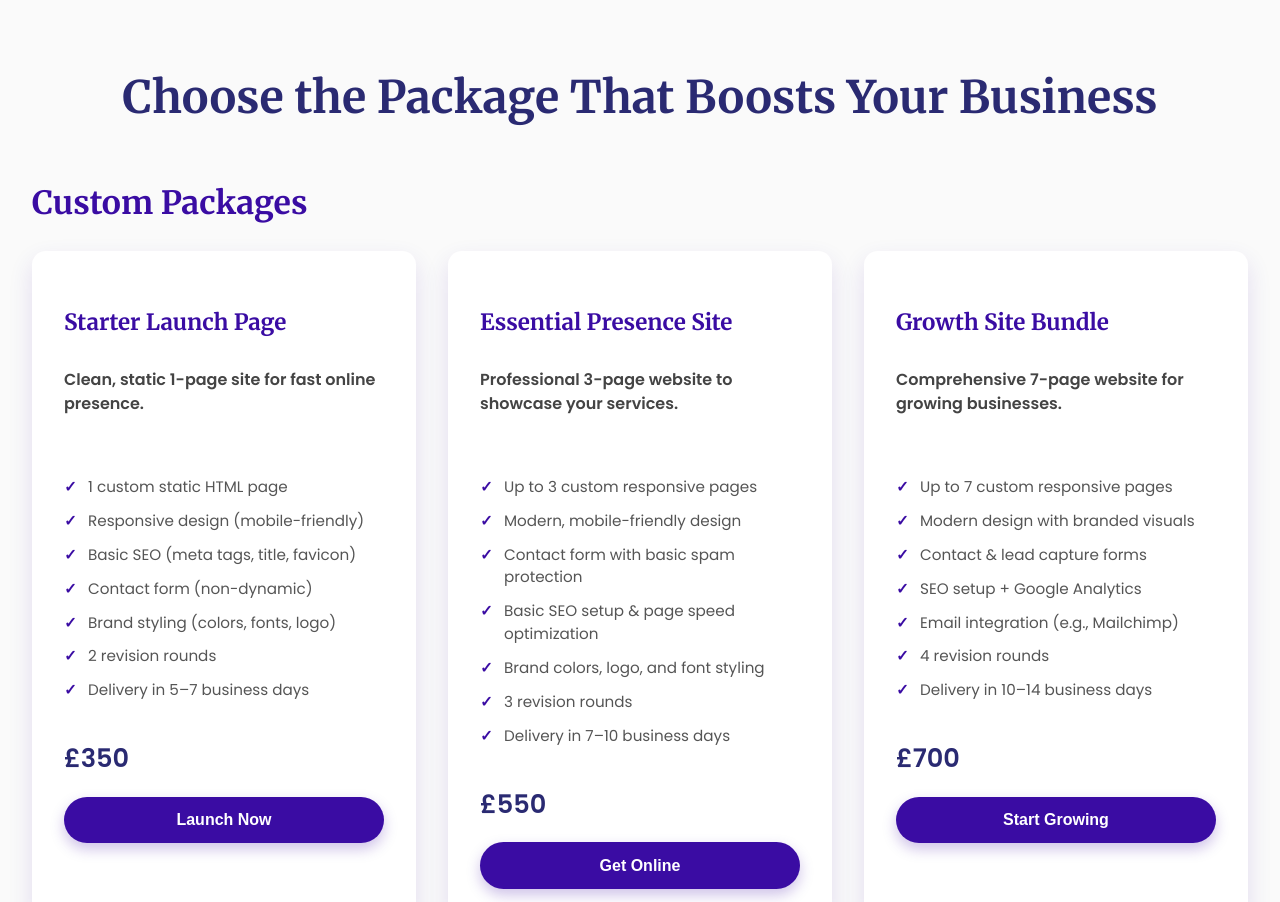
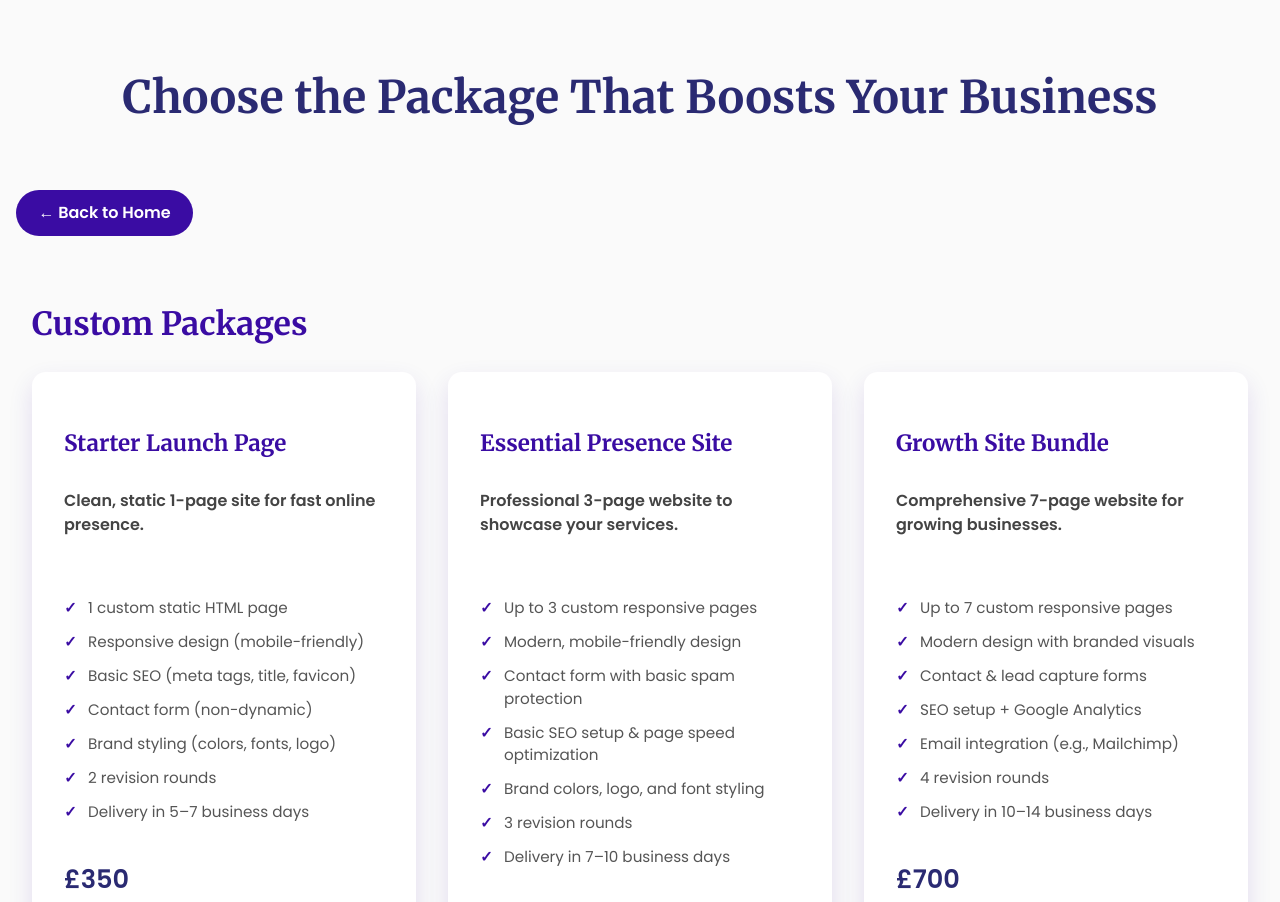
Before and after one commit to Shanza-28/Portfolio, a plain HTML site: page packages.html in a window 1280 px wide. Shown: the top 902 px of the page. Drawn offline with Linux system fonts and the light colour scheme.

Commit message:
Update packages.html

```diff
--- a/packages.html
+++ b/packages.html
@@ -118,6 +118,20 @@
       box-shadow: 0 8px 20px rgba(42,34,117,0.4);
       animation: pulse 1.5s infinite;
     }
+    .back-home {
+  display: inline-block;
+  margin: 2rem 0 1rem;
+  padding: 0.7rem 1.4rem;
+  background-color: #3a0ca3;
+  color: white;
+  font-weight: 600;
+  text-decoration: none;
+  border-radius: 30px;
+  transition: background 0.3s ease;
+}
+.back-home:hover {
+  background-color: #2a2275;
+}
     @keyframes pulse {
       0%, 100% {
         box-shadow: 0 6px 14px rgba(58, 12, 163, 0.25);
@@ -149,7 +163,7 @@
 <body>
   <div class="container">
     <h1>Choose the Package That Boosts Your Business</h1>
-
+    <a href="index.html" class="back-home">← Back to Home</a>
     <!-- Custom Category -->
     <h2>Custom Packages</h2>
     <div class="packages" id="custom-packages">
```
